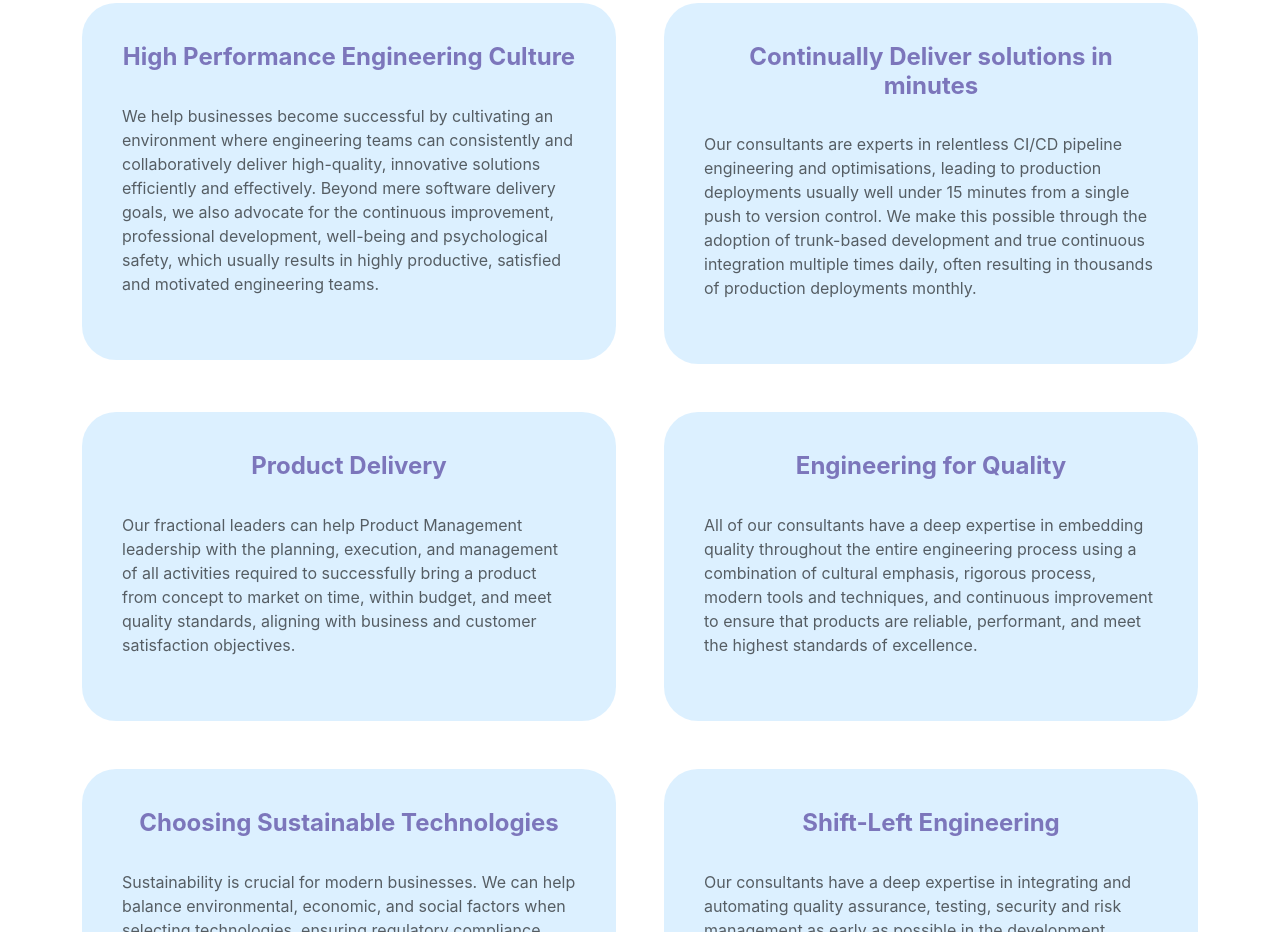
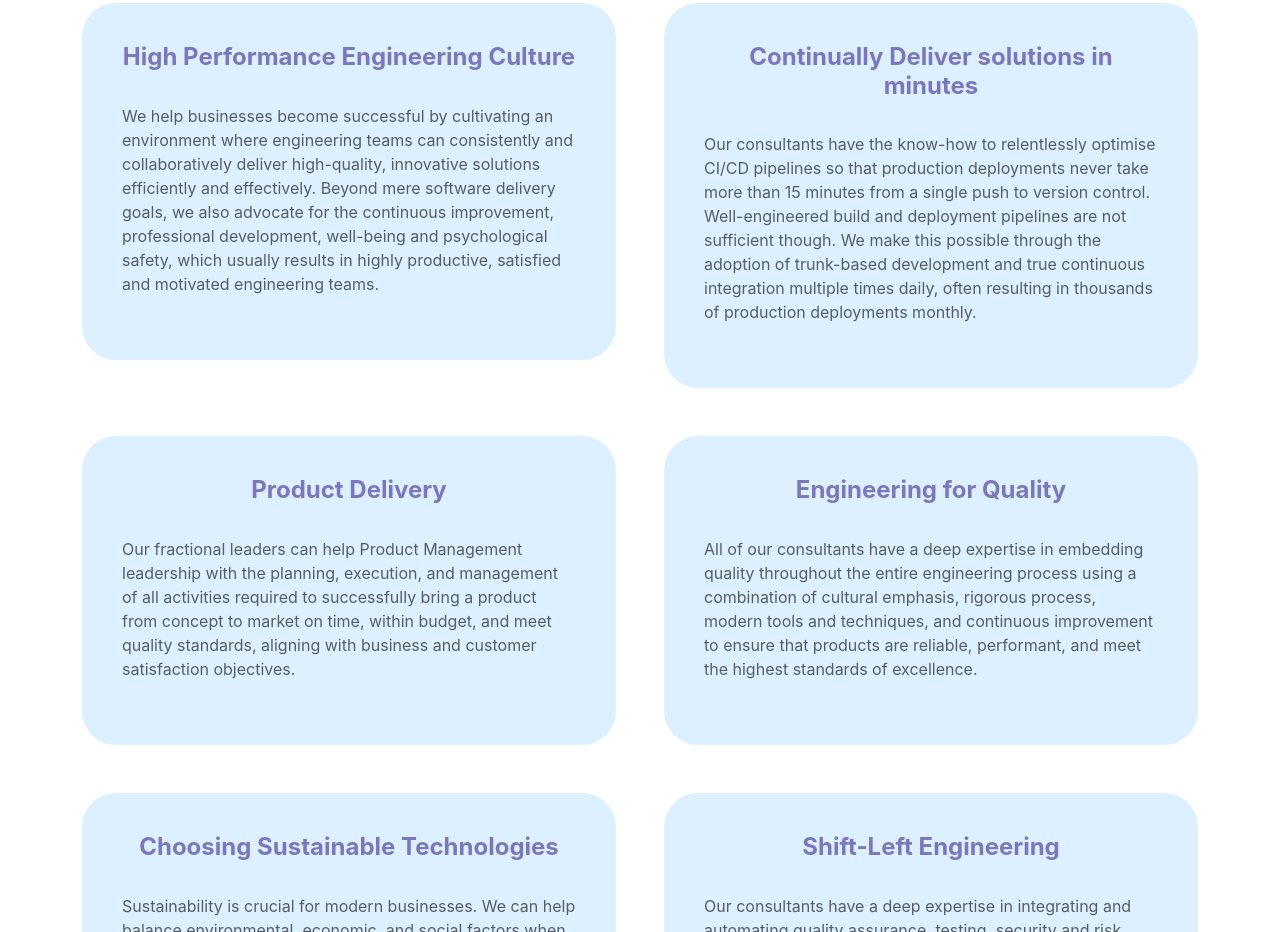
Before and after one commit to tld-inc/tld-inc.github.io, a plain HTML site: page index.html in a window 1280 px wide. Shown: the part 2388-3320 px from the top of the page. Drawn offline with nearby package versions, Linux system fonts and the light colour scheme; a web font is replaced by a local one.

Commit message:
deploy: clockwork-ing/clockwork@8904119898d932d3eb35ae9fa7a269bbb355851f

```diff
--- a/index.html
+++ b/index.html
@@ -101,10 +101,10 @@ and efficiently, providing a significant competitive edge and driving business g
 and collaboratively deliver high-quality, innovative solutions efficiently and effectively.
 Beyond mere software delivery goals, we also advocate for the continuous improvement, professional development,
 well-being and psychological safety, which usually results in highly productive, satisfied and motivated
-engineering teams.</p></div></div></div><div class="col-12 col-xl-6"><div class="card bg-blue-16 border-0 border-radius-34 p-4"><div class="card-body text-center"><h4 class="card-title fw-bold text-center text-primary pb-4">Continually Deliver solutions in minutes</h4><p class="card-text text-start text-black-61 pb-4">Our consultants are experts in relentless CI/CD pipeline engineering and optimisations, leading to production
-deployments usually well under 15 minutes from a single push to version control. We make this possible through
-the adoption of trunk-based development and true continuous integration multiple times daily, often resulting
-in thousands of production deployments monthly.</p></div></div></div><div class="col-12 col-xl-6"><div class="card bg-blue-16 border-0 border-radius-34 p-4"><div class="card-body text-center"><h4 class="card-title fw-bold text-center text-primary pb-4">Product Delivery</h4><p class="card-text text-start text-black-61 pb-4">Our fractional leaders can help Product Management leadership with the planning, execution, and management of
+engineering teams.</p></div></div></div><div class="col-12 col-xl-6"><div class="card bg-blue-16 border-0 border-radius-34 p-4"><div class="card-body text-center"><h4 class="card-title fw-bold text-center text-primary pb-4">Continually Deliver solutions in minutes</h4><p class="card-text text-start text-black-61 pb-4">Our consultants have the know-how to relentlessly optimise CI/CD pipelines so that production deployments never
+take more than 15 minutes from a single push to version control. Well-engineered build and deployment pipelines
+are not sufficient though. We make this possible through the adoption of trunk-based development and true
+continuous integration multiple times daily, often resulting in thousands of production deployments monthly.</p></div></div></div><div class="col-12 col-xl-6"><div class="card bg-blue-16 border-0 border-radius-34 p-4"><div class="card-body text-center"><h4 class="card-title fw-bold text-center text-primary pb-4">Product Delivery</h4><p class="card-text text-start text-black-61 pb-4">Our fractional leaders can help Product Management leadership with the planning, execution, and management of
 all activities required to successfully bring a product from concept to market on time, within budget, and meet
 quality standards, aligning with business and customer satisfaction objectives.</p></div></div></div><div class="col-12 col-xl-6"><div class="card bg-blue-16 border-0 border-radius-34 p-4"><div class="card-body text-center"><h4 class="card-title fw-bold text-center text-primary pb-4">Engineering for Quality</h4><p class="card-text text-start text-black-61 pb-4">All of our consultants have a deep expertise in embedding quality throughout the entire engineering process
 using a combination of cultural emphasis, rigorous process, modern tools and techniques, and continuous
```
